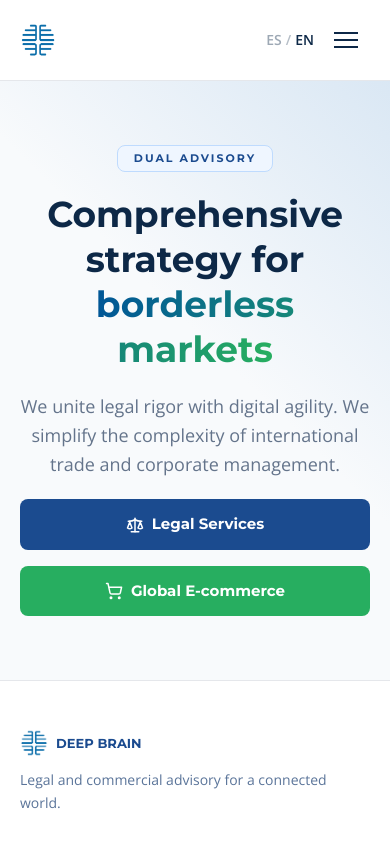
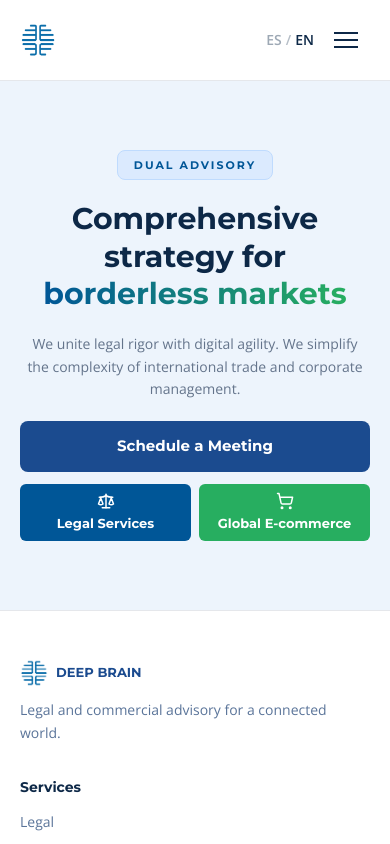
Before and after one commit to GCastilloDev/deep-brain-markets, a Next.js app in the folder web/: page /en in a window 390 px wide. Shown: the top 844 px of the page. Built offline with nearby package versions, Linux system fonts and the light colour scheme.

Commit message:
feat: actualizar hero móvil con gradiente, fondo y CTAs según diseño

```diff
--- a/web/app/[lang]/_sections/HeroHome.tsx
+++ b/web/app/[lang]/_sections/HeroHome.tsx
@@ -7,74 +7,102 @@ interface HeroHomeProps {
 }
 
 /* Sección hero de la página principal
-   Desktop: badge + H1 con gradiente + subtítulo + 2 botones CTA, centrado sobre fondo degradado
-   Móvil: misma jerarquía pero apilada en columna, botón único a ancho completo */
+   Desktop: badge + H1 con gradiente + subtítulo + 2 botones lado a lado (ícono + texto)
+   Móvil: badge + H1 gradiente + subtítulo + botón "Agendar Cita" full-width
+          + fila secundaria de 2 botones con ícono arriba y texto abajo */
 export default function HeroHome({ lang }: HeroHomeProps) {
   const t = useTranslations("hero");
+  const tNav = useTranslations("nav");
 
   return (
     <section
       aria-label="Introducción"
-      className="relative w-full overflow-hidden bg-[#F8FAFC]"
+      className="relative w-full overflow-hidden"
       style={{
-        /* Gradiente diagonal suave de azul claro a blanco — fiel al diseño */
-        background:
-          "linear-gradient(225deg, rgba(200,221,240,0.6) 0%, #F8FAFC 45%)",
+        /* Desktop: gradiente diagonal suave azul→blanco
+           Móvil: fondo azul muy claro (#EDF4FC) según el diseño */
+        background: "linear-gradient(225deg, rgba(200,221,240,0.6) 0%, #F8FAFC 45%)",
       }}
     >
-      {/* Contenido centrado — desktop: altura fija, móvil: padding vertical */}
-      <div className="flex flex-col items-center justify-center min-h-[529px] px-5 py-16 md:py-0 max-w-[1440px] mx-auto">
+      {/* Fondo móvil — sobreescribe el gradiente en pantallas pequeñas */}
+      <div className="absolute inset-0 bg-[#EDF4FC] sm:hidden" aria-hidden="true" />
 
-        {/* Bloque de contenido — ancho máximo del diseño */}
+      {/* Contenido — centrado vertical y horizontal */}
+      <div className="relative flex flex-col items-center justify-center min-h-[529px] px-5 py-12 sm:py-0 max-w-[1440px] mx-auto">
+
         <div className="flex flex-col items-center gap-5 w-full max-w-[760px] text-center">
 
-          {/* Badge "CONSULTORÍA DUAL" */}
-          <div className="inline-flex items-center justify-center px-4 py-1 rounded-[8px] bg-[#EFF6FF] border border-[#BFDBFE]">
-            <span className="font-title font-bold text-[11px] text-primary tracking-[2px]">
+          {/* Badge — fondo #DBEAFE en móvil, #EFF6FF en desktop */}
+          <div className="inline-flex items-center justify-center px-4 py-1.5 rounded-[8px] bg-[#DBEAFE] sm:bg-[#EFF6FF] border border-[#BFDBFE]">
+            <span className="font-title font-bold text-[11px] text-[#005697] tracking-[2px]">
               {t("badge")}
             </span>
           </div>
 
-          {/* H1 — dos líneas, la segunda con gradiente azul→verde */}
-          <h1 className="font-title font-bold text-[clamp(36px,5vw,56px)] text-[#111827] leading-tight">
+          {/* H1 — primera línea sólida, segunda con gradiente azul→verde */}
+          <h1 className="font-title font-bold text-[clamp(30px,5vw,56px)] text-[#111827] leading-tight">
             {t("h1_line1")}
             <br />
-            {/* Texto con gradiente — técnica bg-clip-text */}
             <span
               className="bg-clip-text text-transparent"
-              style={{
-                backgroundImage: "linear-gradient(270deg, #27AE60 0%, #005697 100%)",
-              }}
+              style={{ backgroundImage: "linear-gradient(270deg, #27AE60 0%, #005697 100%)" }}
             >
               {t("h1_line2")}
             </span>
           </h1>
 
-          {/* Subtítulo descriptivo */}
-          <p className="font-body text-[18px] md:text-[18px] text-[14px] text-[#64748B] leading-relaxed max-w-[640px]">
+          {/* Subtítulo */}
+          <p className="font-body text-[14px] sm:text-[18px] text-[#64748B] leading-relaxed max-w-[640px]">
             {t("subtitle")}
           </p>
 
-          {/* Botones CTA — lado a lado en desktop, apilados en móvil */}
-          <div className="flex flex-col sm:flex-row items-center gap-4 w-full sm:w-auto">
-
-            {/* Botón principal — Servicios Legales (azul) */}
+          {/* ── CTA Desktop — dos botones lado a lado (ícono + texto horizontal) ── */}
+          <div className="hidden sm:flex items-center gap-4">
             <Link
               href={`/${lang}/servicios/legal`}
-              className="flex items-center justify-center gap-2 w-full sm:w-auto px-7 py-3.5 bg-primary text-white font-title font-bold text-[15px] rounded-[8px] hover:opacity-90 transition-opacity"
+              className="flex items-center justify-center gap-2 px-7 py-3.5 bg-[#005697] text-white font-title font-bold text-[15px] rounded-[8px] hover:opacity-90 transition-opacity"
             >
               <Scale size={18} aria-hidden="true" />
               {t("btn_legal")}
             </Link>
-
-            {/* Botón secundario — E-commerce Global (verde) */}
             <Link
               href={`/${lang}/servicios/ecommerce`}
-              className="flex items-center justify-center gap-2 w-full sm:w-auto px-7 py-3.5 bg-commerce-green text-white font-title font-bold text-[15px] rounded-[8px] hover:opacity-90 transition-opacity"
+              className="flex items-center justify-center gap-2 px-7 py-3.5 bg-commerce-green text-white font-title font-bold text-[15px] rounded-[8px] hover:opacity-90 transition-opacity"
             >
               <ShoppingCart size={18} aria-hidden="true" />
               {t("btn_ecom")}
             </Link>
+          </div>
+
+          {/* ── CTA Móvil — botón principal + fila de 2 botones secundarios ── */}
+          <div className="flex sm:hidden flex-col items-center gap-3 w-full">
+
+            {/* Botón principal "Agendar Cita" — ancho completo */}
+            <Link
+              href={`/${lang}/contacto`}
+              className="flex items-center justify-center w-full py-3.5 px-7 bg-primary text-white font-title font-bold text-[15px] rounded-[8px] hover:opacity-90 transition-opacity"
+            >
+              {tNav("cta")}
+            </Link>
+
+            {/* Botones secundarios — ícono arriba, texto abajo, lado a lado */}
+            <div className="flex gap-2 w-full">
+              <Link
+                href={`/${lang}/servicios/legal`}
+                className="flex flex-col items-center justify-center gap-1 flex-1 py-2 px-3 bg-[#005697] text-white font-title font-bold text-[13px] rounded-[6px] hover:opacity-90 transition-opacity"
+              >
+                <Scale size={18} aria-hidden="true" />
+                {t("btn_legal")}
+              </Link>
+              <Link
+                href={`/${lang}/servicios/ecommerce`}
+                className="flex flex-col items-center justify-center gap-1 flex-1 py-2 px-3 bg-commerce-green text-white font-title font-bold text-[13px] rounded-[6px] hover:opacity-90 transition-opacity"
+              >
+                <ShoppingCart size={18} aria-hidden="true" />
+                {t("btn_ecom")}
+              </Link>
+            </div>
+
           </div>
 
         </div>
```
Also changed, not shown: 1 other file (tests, documents, lock files or other folders).
